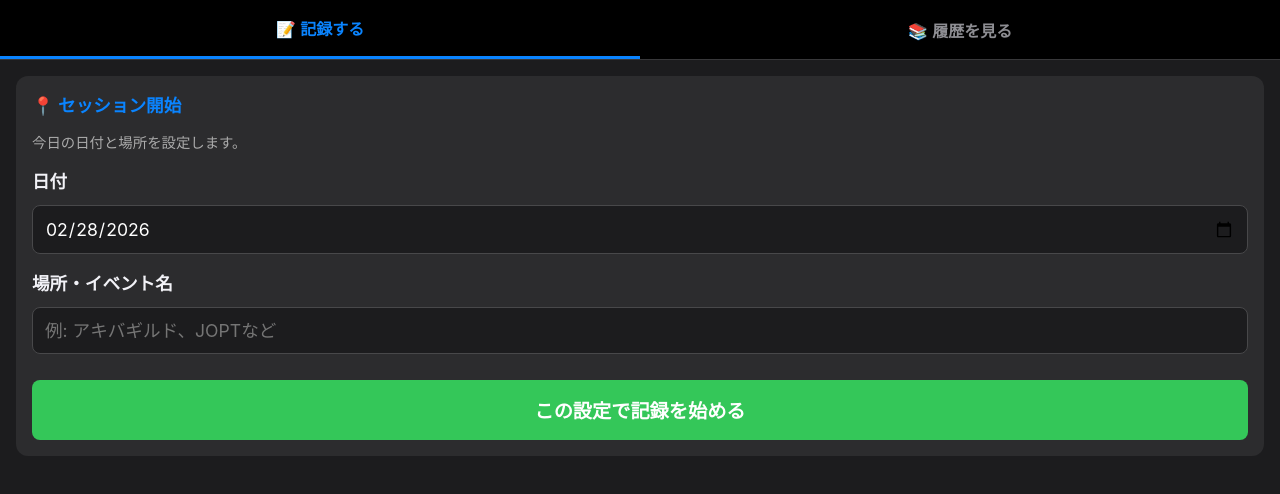
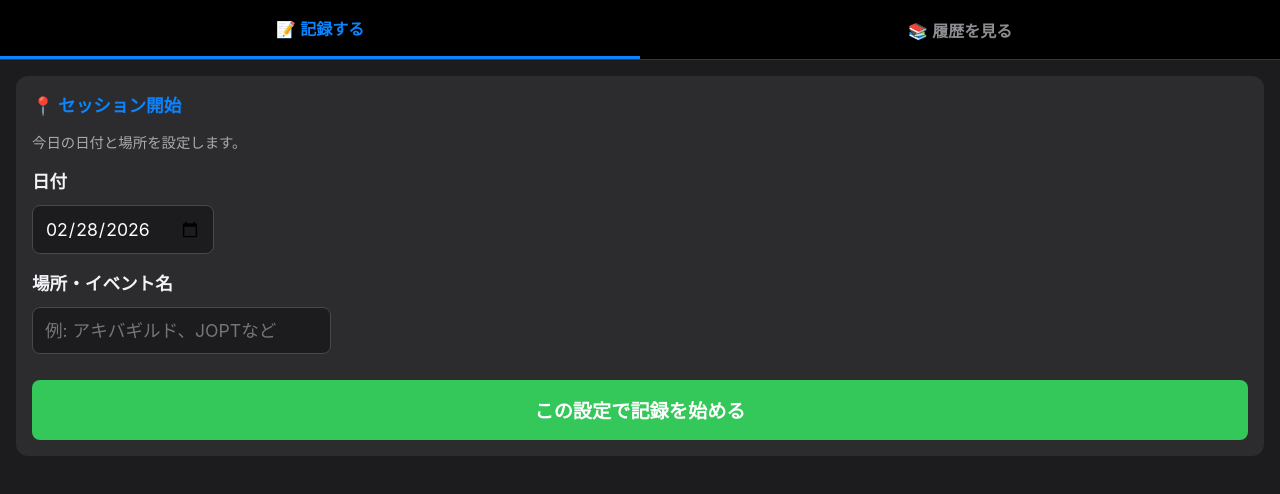
Before and after one commit to taminif/handHistory, a plain HTML site: page index.html in a window 1280 px wide. Drawn offline with Linux system fonts and the light colour scheme.

Commit message:
fix style text-input

```diff
--- a/index.html
+++ b/index.html
@@ -33,19 +33,10 @@
   .section { background-color: #2c2c2e; border-radius: 12px; padding: 16px; margin-bottom: 20px; display: none; }
   .section.active { display: block; }
 
-  /* テキスト・日付入力（Safariはみ出し修正版） */
+  /* テキスト・日付入力 */
   .text-input {
-    display: block; /* 確実な幅計算のため */
-    width: 100%;
-    max-width: 100%; /* 画面幅を絶対に超えないようにする */
-    background: #1c1c1e;
-    color: #fff;
-    border: 1px solid #48484a;
-    border-radius: 8px;
-    padding: 12px;
-    box-sizing: border-box;
-    font-size: 1.1rem;
-    margin: 0 0 16px 0; /* 左右のデフォルトマージンを強制的に0にする */
+    background: #1c1c1e; color: #fff; border: 1px solid #48484a; border-radius: 8px;
+    padding: 12px; box-sizing: border-box; font-size: 1.1rem; margin-bottom: 16px;
     font-family: inherit;
   }
 
```
